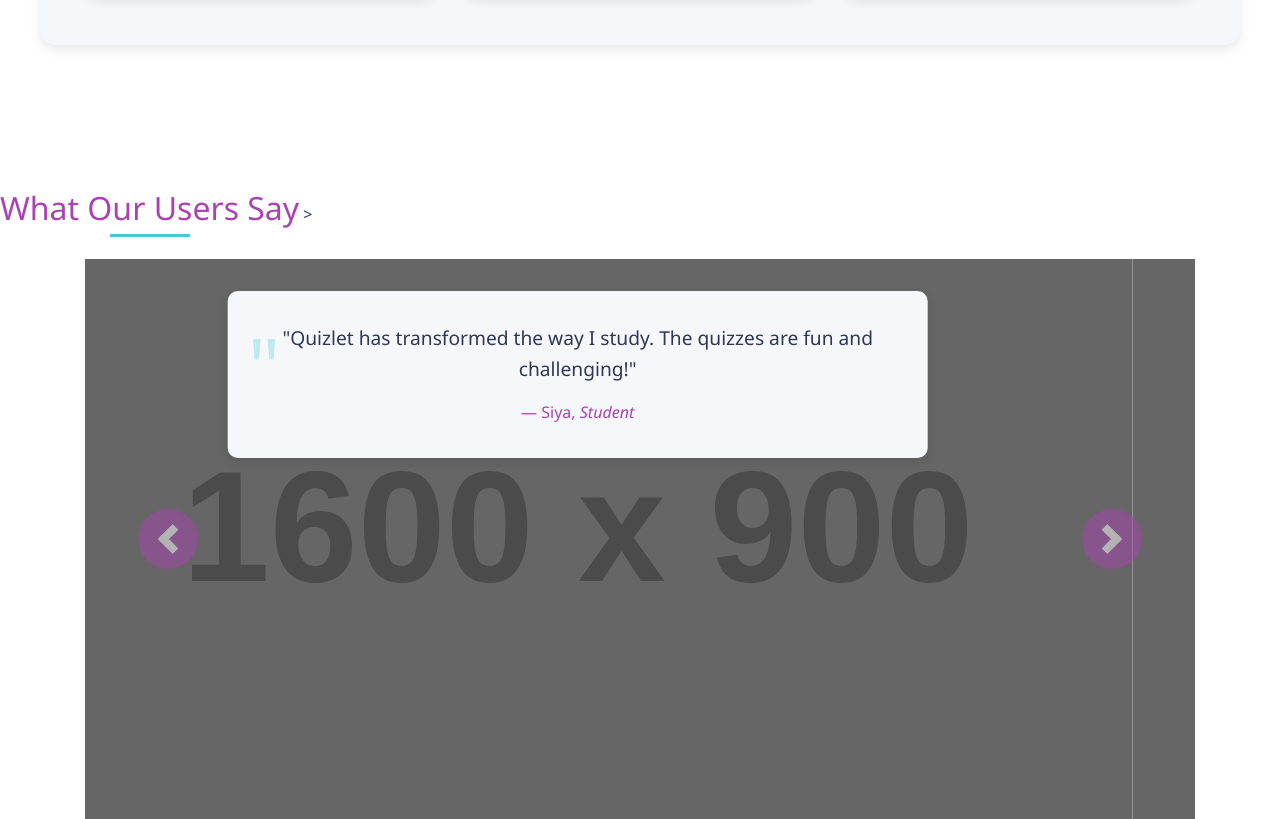
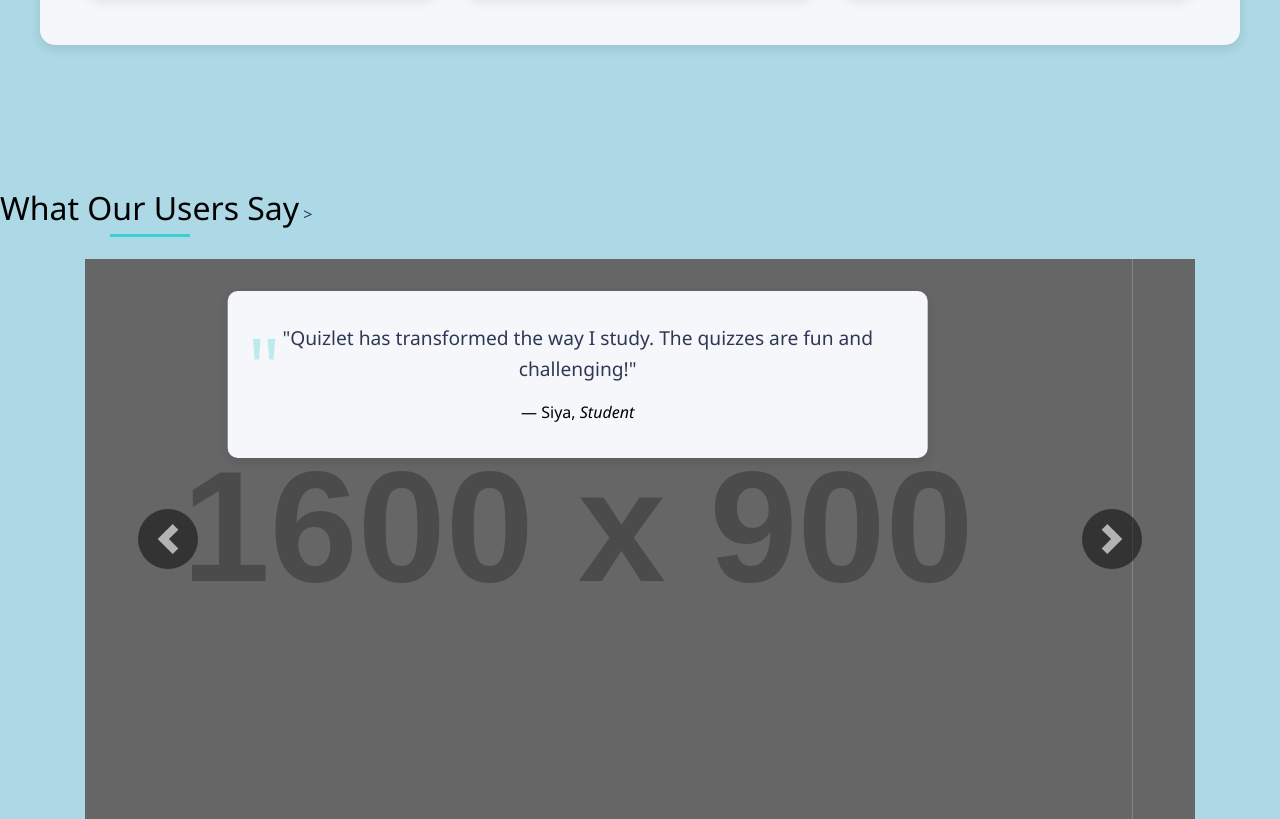
Before and after one commit to PuneetRani08/quizlet, a plain HTML site: page index.html in a window 1280 px wide. Shown: the part 1293-2112 px from the top of the page. Drawn offline with nearby package versions, Linux system fonts and the light colour scheme; placeholder pictures from the web are drawn by us.

Commit message:
change made

```diff
--- a/style.css
+++ b/style.css
@@ -1,6 +1,6 @@
 /* Global Styles and Variables */
 :root {
-    --primary-color: #a942b2;
+    --primary-color: black;
     --secondary-color: #3ccfcf;
     --accent-color: #ff8a00;
     --text-color: #2e3856;
@@ -20,6 +20,7 @@
     color: var(--text-color);
     line-height: 1.6;
     overflow-x: hidden;
+    background-color: lightblue;
   }
 
   /* Header & Navigation */
@@ -28,7 +29,7 @@
     justify-content: space-between;
     align-items: center;
     padding: 1rem 5%;
-    background-color: white;
+    background-color: lightblue;
     position: sticky;
     top: 0;
     z-index: 1000;
@@ -183,7 +184,7 @@
   }
 
   .child-classquiz {
-    background-color: white;
+    background-color: lightblue;
     border-radius: 10px;
     overflow: hidden;
     box-shadow: var(--box-shadow);
@@ -229,12 +230,12 @@
 
   /* Testimonials Section */
   .contain {
-    background-color: white;
+    background-color: lightblue;
     padding: 3rem 0;
   }
 
   #testimonials {
-    background-color: white;
+    background-color: lightblue;
   }
 
   #testimonials h2 {
```
